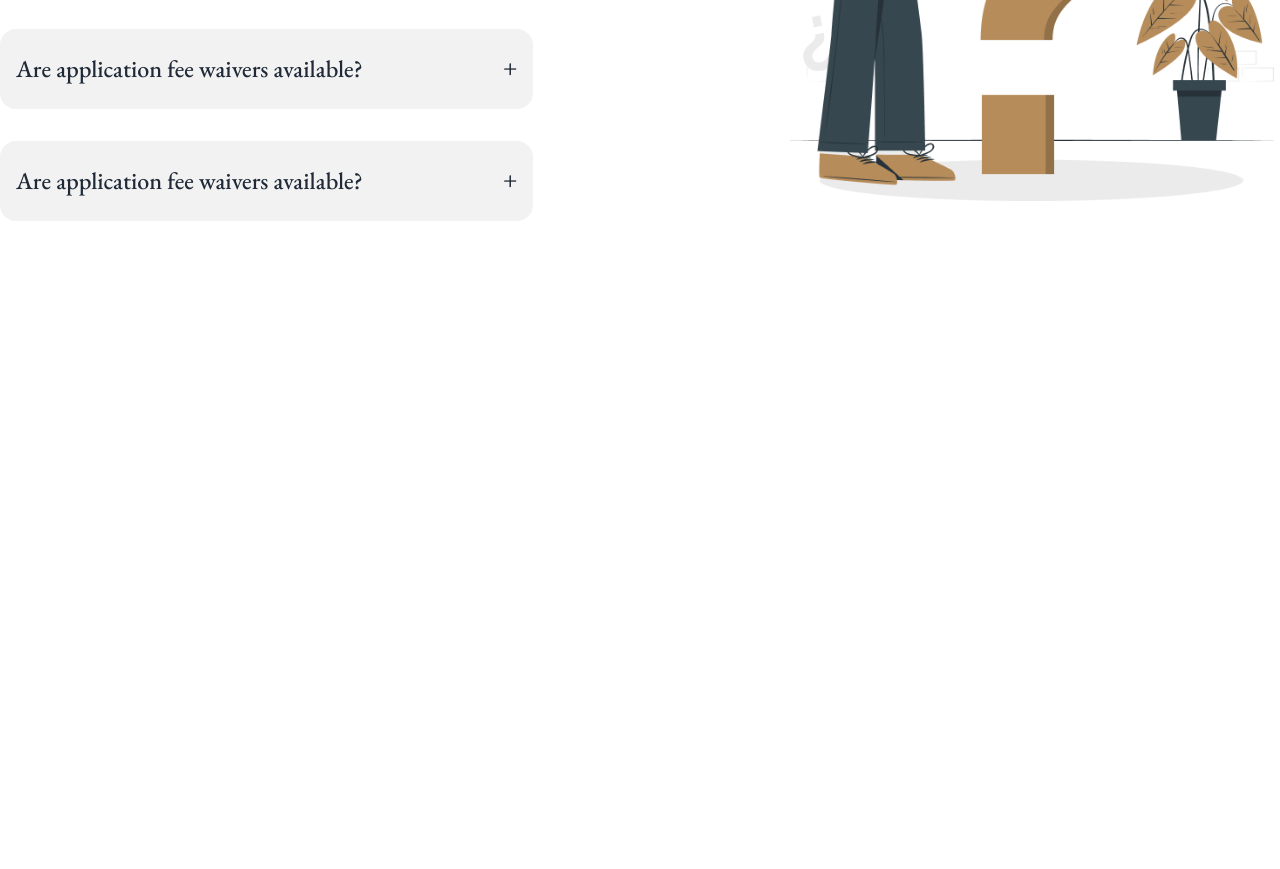
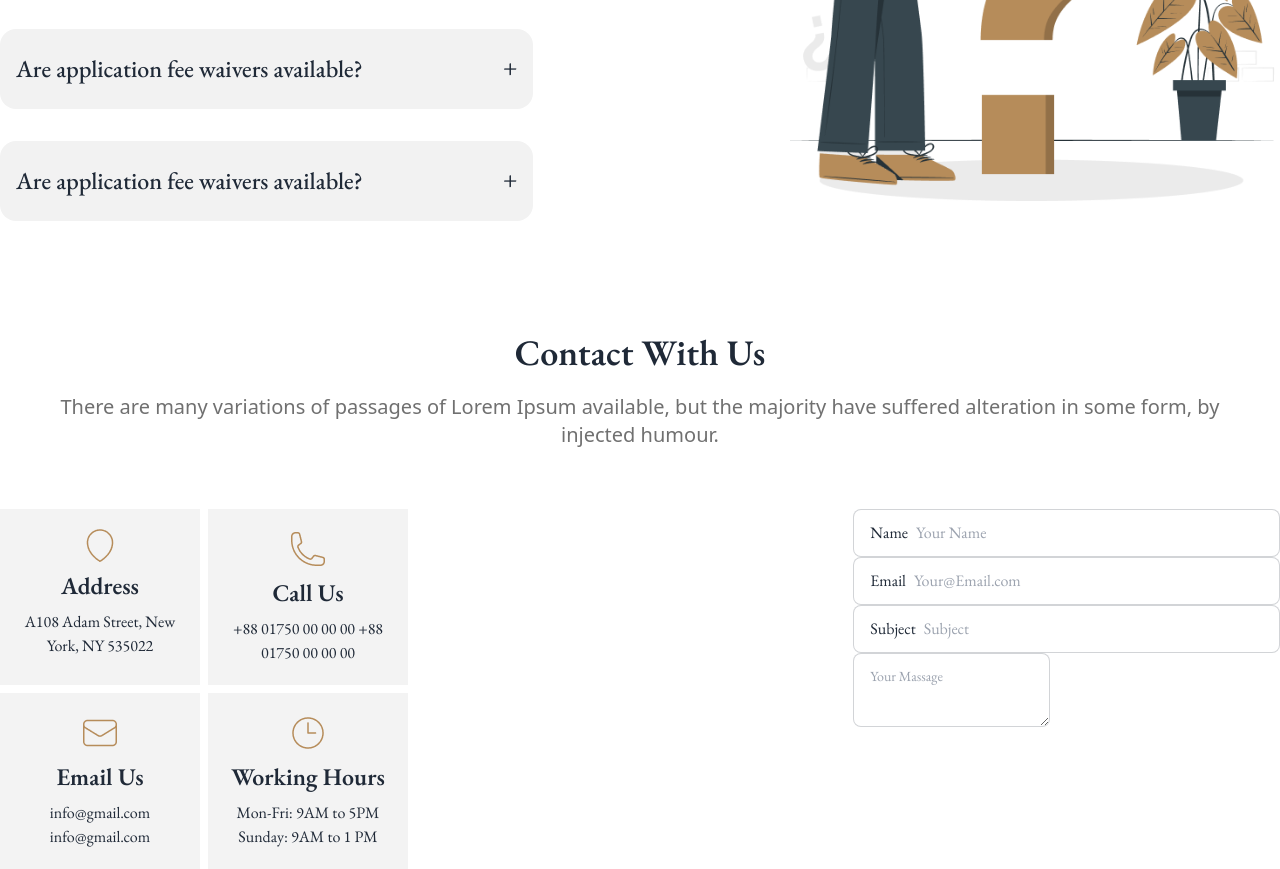
Before and after one commit to Jubayerhusain/legal-solutions, a plain HTML site: page index.html in a window 1280 px wide. Shown: the part 3250-4119 px from the top of the page. Before the commit the page ends 3543 px from the top, so only its background shows below. Drawn offline with nearby package versions, Linux system fonts and the light colour scheme.

Commit message:
Contact With Us

```diff
--- a/index.html
+++ b/index.html
@@ -354,6 +354,65 @@
             </div>
           </div>
         </div>
+        <!-- Contact With Us -->
+         <div>
+          <div class="my-10 pt-10">
+            <h1 class="text-center font-semibold text-4xl">Contact With Us</h1>
+            <p class="text-center text-xl font-sans   2xl:w-7/12 w-11/12  m-auto text-[#707070] py-5">
+              There are many variations of passages of Lorem Ipsum available, but the majority
+               have suffered alteration in some form, by injected humour.</p>
+          </div>
+          <!-- contact section with input  -->
+          <div class="xl:flex justify-between mt-10">
+            <!-- contact  -->
+            <div class="grid xl:grid-cols-2 gap-2">
+              <!-- card-01 -->
+              <div class="items-center text-center w-[200px] p-5 bg-[#F3F3F3]">
+                <img class="m-auto" src="./images/address.png" alt="">
+                <h1 class="text-2xl font-semibold py-2">Address</h1>
+                <p>A108 Adam Street,
+                  New York, NY 535022</p>
+              </div>
+              <!-- card-02 -->
+              <div class="items-center text-center  w-[200px] p-5 bg-[#F3F3F3]">
+                <img class="m-auto" src="./images/call.png" alt="">
+                <h1 class="text-2xl font-semibold py-2" >Call Us</h1>
+                <p>+88 01750 00 00 00
+                  +88 01750 00 00 00</p>
+              </div>
+              <!-- card-03 -->
+              <div class="items-center text-center w-[200px] p-5 bg-[#F3F3F3]">
+                <img class="m-auto" src="./images/email.png" alt="">
+                <h1 class="text-2xl font-semibold py-2">Email Us</h1>
+                <p>info@gmail.com
+                  info@gmail.com</p>
+              </div>
+              <!-- card-04 -->
+              <div class="items-center text-center w-[200px] p-5 bg-[#F3F3F3]">
+                <img class="m-auto" src="./images/time.png" alt="">
+                <h1 class="text-2xl font-semibold py-2">Working Hours</h1>
+                <p>Mon-Fri: 9AM to 5PM
+                  Sunday: 9AM to 1 PM</p>
+              </div>
+            </div>
+            <!-- input  -->
+             <div class=" w-4/12">
+              <label class="input input-bordered flex items-center gap-2">
+                Name
+                <input type="text" class="grow" placeholder="Your Name" />
+              </label>
+              <label class="input input-bordered flex items-center gap-2">
+                Email
+                <input type="text" class="grow" placeholder="Your@Email.com" />
+              </label>
+              <label class="input input-bordered flex items-center gap-2">
+                Subject
+                <input type="text" class="grow" placeholder="Subject" />
+              </label>
+              <textarea class="textarea textarea-bordered" placeholder="Your Massage"></textarea>
+             </div>
+          </div>
+         </div>
      </main>
 
 </body>
```
